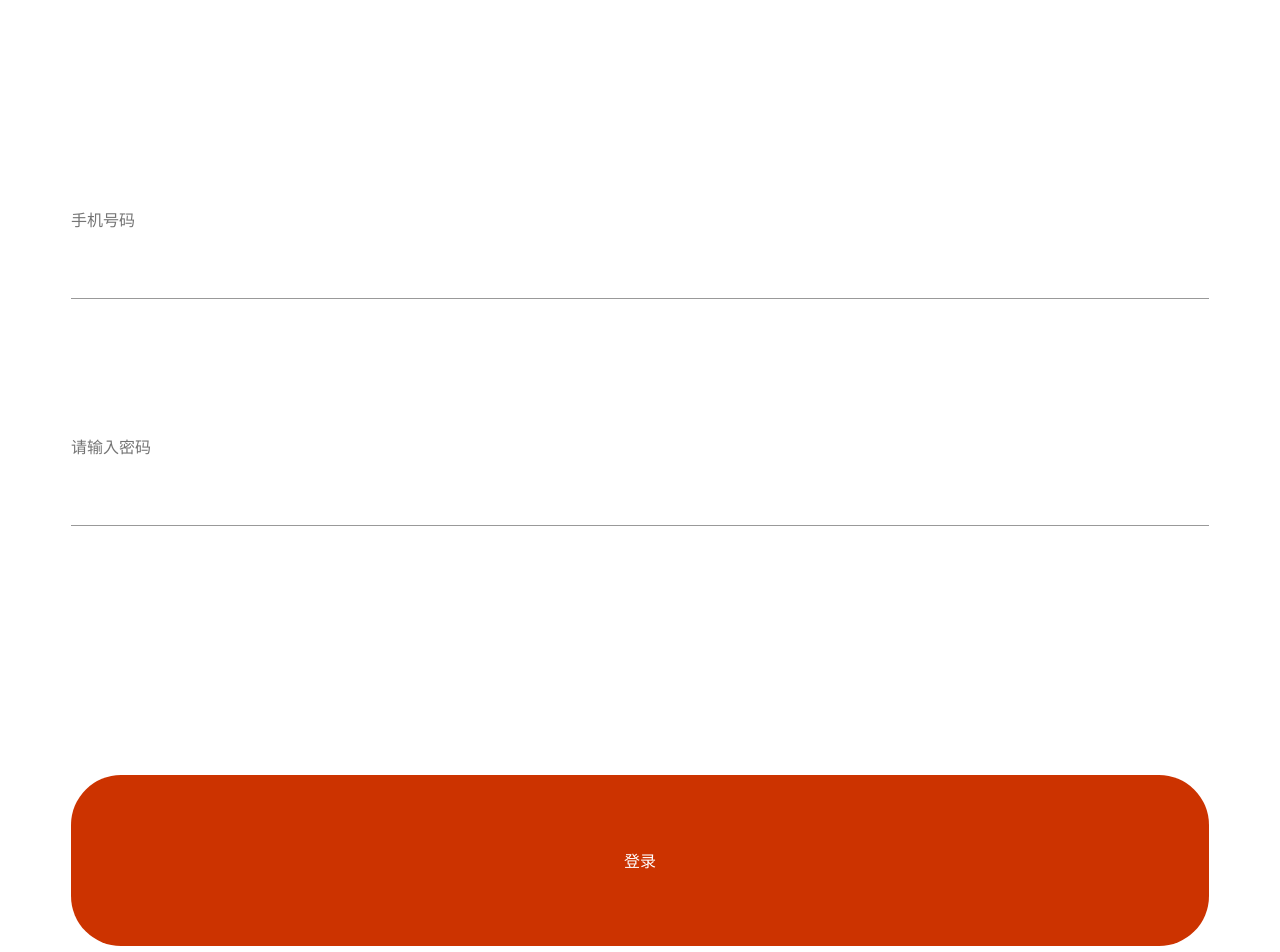
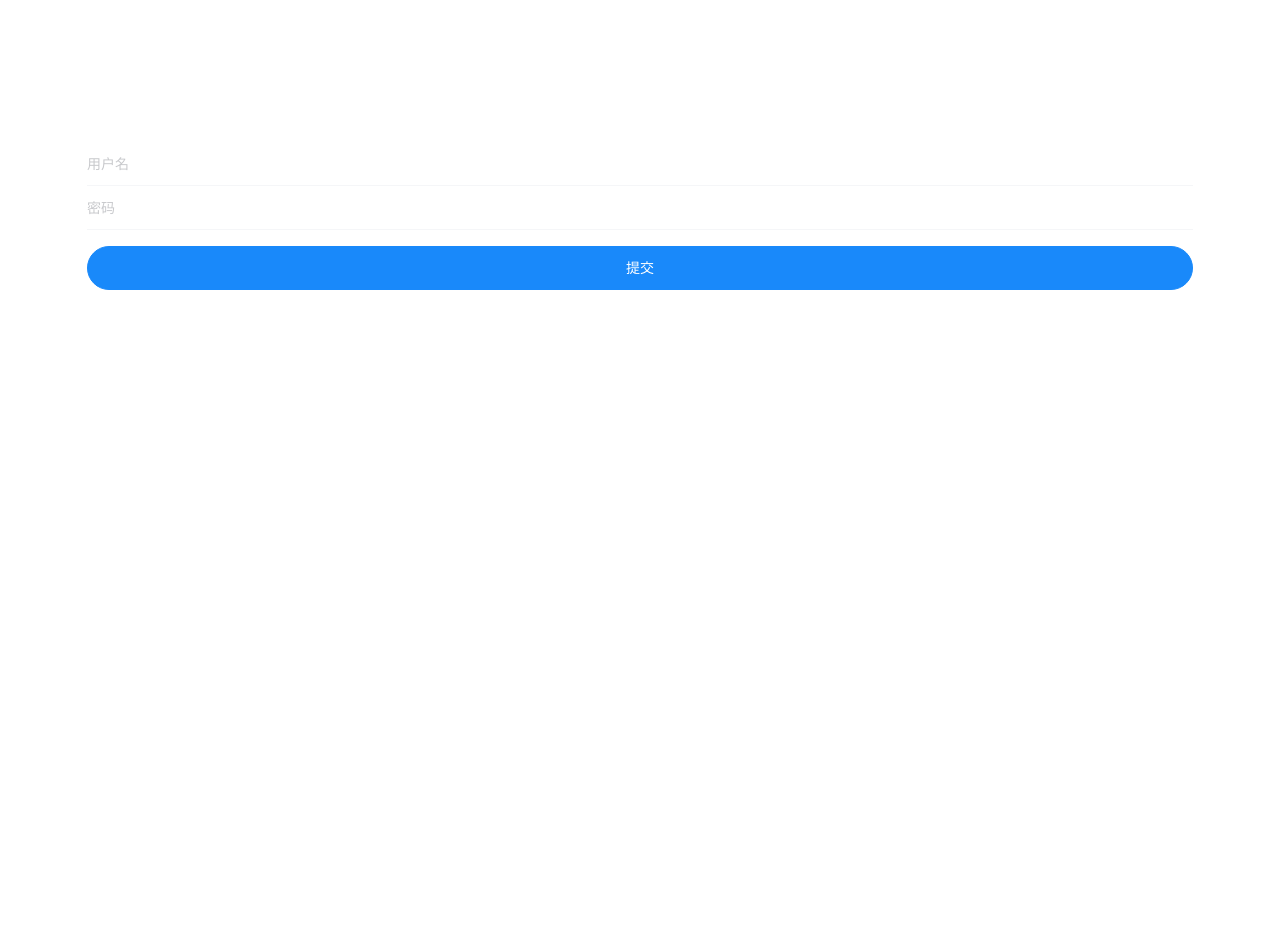
Before and after one commit to 885527051/news, a Vue app: page /login in a window 1280 px wide. Shown: the top 952 px of the page. After the commit the page ends 800 px from the top, so only its background shows below. Built offline with nearby package versions, Linux system fonts and the light colour scheme; a small style sheet from the web is missing.

Commit message:
vant - 插件表单引入

```diff
--- a/src/router/index.js
+++ b/src/router/index.js
@@ -5,9 +5,13 @@ import VueRouter from 'vue-router'
 Vue.use(VueRouter)
 
 const routes = [
+  {
+    path:"/",
+    redirect:"/login"
+  },
  {
    path:"/login",
-   // 除了首页之外的页面都可以用懒加载，@符号代表的src这个目录
+   // 除了首页之外的页面都可以用懒加载，@符号代表的src这个目a录
   //  component: () => import("@/views/Login"),
    component: () => import("@/views/Login")
  }
--- a/src/views/Login.vue
+++ b/src/views/Login.vue
@@ -11,19 +11,31 @@
     </div>
 
     <!-- 表单 -->
-    <div class="form">
-      <div class="form-item">
-        <input type="text" placeholder="手机号码" v-model="form.username">
+    <!-- van-form是表单得组件，@submit是表单得提交事件 -->
+    <van-form @submit="onSubmit">
+      <!-- van-field是表单的字段 -->
+      <!-- rules是表单字段的规则，required表示这个是输入框是必填 -->
+      <van-field
+        v-model="form.username"
+        name="用户名"
+        placeholder="用户名"
+        :rules="[{ required: true, message: '请填写用户名' }]"
+      />
+      <van-field
+        v-model="form.password"
+        type="password"
+        name="密码"
+        placeholder="密码"
+        :rules="[{ required: true, message: '请填写密码' }]"
+      />
+      <div style="margin: 16px;">
+        <!-- 如果这个按钮是在van-form组件内部，
+        并且按钮得native-type="submit"，说明点击这个按钮就会触发submit事件 -->
+        <van-button round block type="info" native-type="submit">
+          提交
+        </van-button>
       </div>
-      <div class="form-item">
-        <input type="password" placeholder="请输入密码" v-model="form.password">
-      </div>
-      <div class="form-item">
-        <button @click="handleClick">登录</button>
-      </div>
-
-    </div>
-
+    </van-form>
   </div>
 </template>
 
@@ -39,19 +51,9 @@ export default {
     }
   },
   methods:{
-    handleClick(){
-      // 调用axios 发起请求
-      this.$axios({
-        // 接口地址
-        url:"http://127.0.0.1:3000/login",
-        // post 请求
-        method:"POST",
-        // 参数
-        data:this.form
-      }).then(res => {
-        console.log(res)
-      })
-    }
+    onSubmit(values) {
+      console.log('submit', this.form);
+    },
   }
 };
 </script>
@@ -59,6 +61,7 @@ export default {
   .container{
     padding: 20 / 360 * 100vw;
     // background: #f2f2f2;
+    // 返回按钮
     .back-btn{
       margin-top: 13 / 360 *100vw;
       line-height: 1;
@@ -66,6 +69,7 @@ export default {
         font-size: 27 / 360 *100vw;
       }
     }
+    // logo
     .logo{
       text-align: center;
       margin-top: 20 / 360 * 100vw;
@@ -74,6 +78,7 @@ export default {
         color: #cc3300;
       }
     }
+    // 表单
     .form-item{
       margin-top: 20 / 360 * 100vw;
       input{
```
